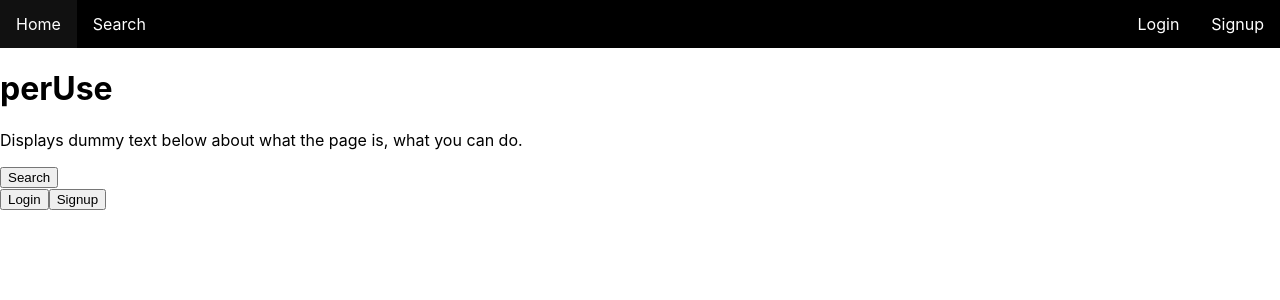
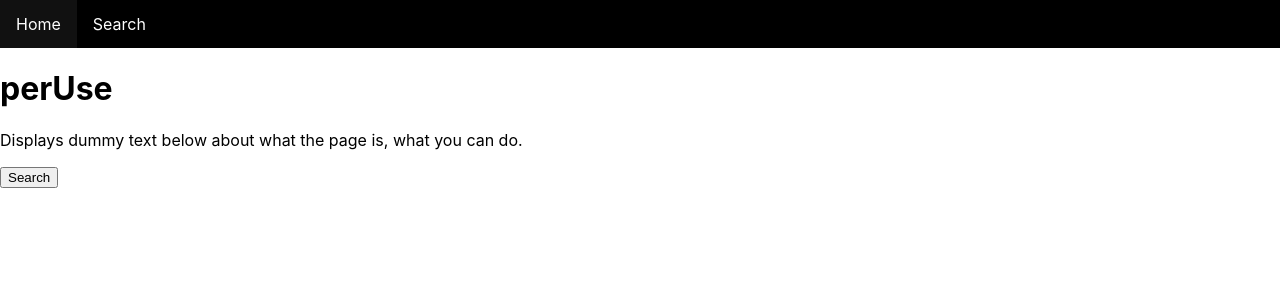
Before and after one commit to SPFlores/perUse, a React (Create React App) app in the folder Client/: page / in a window 1280 px wide. Shown: the top 300 px of the page. Built offline with nearby package versions, Linux system fonts and the light colour scheme.

Commit message:
navbar functionality, some CSS, landing updates

```diff
--- a/Client/src/App.css
+++ b/Client/src/App.css
@@ -1,31 +1,3 @@
-ul#navBar {
-  list-style-type: none;
-  margin: 0;
-  padding: 0;
-  overflow: hidden;
-  background-color: black
-}
-
-li.navLILeft {
-  float: left;
-}
-
-li.navLIRight {
-  float: right;
-}
-
-li a.navLink {
-  display: block;
-  color: white;
-  text-align: center;
-  padding: 14px 16px;
-  text-decoration: none;
-}
-
-li a:hover {
-  background-color: #111;
-}
-
 .App {
   text-align: center;
 }
--- a/Client/src/components/Navbar/Navbar.js
+++ b/Client/src/components/Navbar/Navbar.js
@@ -1,33 +1,39 @@
 import React, { useState, useEffect } from 'react'
+import { Redirect } from 'react-router-dom'
 
 const Navbar = _ => {
   const [navbarState, setNavbarState] = useState({
-    isLoggedIn: false
+    isLoggedIn: false,
+    loggedOut: true
   })
 
   useEffect(_ => {
     if (sessionStorage.getItem('isLoggedIn') === 'true') {
       setNavbarState({ ...navbarState, isLoggedIn: true })
-    } else {
-      setNavbarState({ ...navbarState, isLoggedIn: false })
     }
   }, [])
+
+  navbarState.handleLogout = e => {
+    // e.preventDefault()
+    console.log('you have logged out')
+    // setNavbarState({ ...navbarState, isLoggedIn: false })
+    sessionStorage.setItem('isLoggedIn', 'false')
+    sessionStorage.setItem('token', '')
+  }
 
   return (
     <ul id='navBar'>
       <li class='navLILeft'><a class='navLink' href='/'>Home</a></li>
       <li class='navLILeft'><a class='navLink' href='/search'>Search</a></li>
-      {navbarState.isLoggedIn
-        ? <li class='navLIRight'><a class='navLink' href=''>Logout</a></li> : null}
-      {navbarState.isLoggedIn
-        ? null
-        : <li class='navLIRight'><a class='navLink' href='/signup'>Signup</a></li>}
-      {navbarState.isLoggedIn
-        ? null
-        : <li class='navLIRight'><a class='navLink' href='/login'>Login</a></li>}
-
+      {sessionStorage.getItem('isLoggedIn') === 'true'
+        ? <li class='navLIRight'><a class='navLink' href='/' onClick={navbarState.handleLogout}>Logout</a></li> : null}
+      {sessionStorage.getItem('isLoggedIn') === 'false' || null
+        ? <li class='navLIRight'><a class='navLink' href='/signup'>Signup</a></li>
+        : null}
+      {sessionStorage.getItem('isLoggedIn') === 'false' || null
+        ? <li class='navLIRight'><a class='navLink' href='/login'>Login</a></li>
+        : null}
     </ul>
-
   )
 }
 
--- a/Client/src/index.css
+++ b/Client/src/index.css
@@ -1,13 +1,38 @@
+ul#navBar {
+  list-style-type: none;
+  margin: 0;
+  padding: 0;
+  overflow: hidden;
+  background-color: black
+}
+
+li.navLILeft {
+  float: left;
+}
+
+li.navLIRight {
+  float: right;
+}
+
+li a.navLink {
+  display: block;
+  color: white;
+  text-align: center;
+  padding: 14px 16px;
+  text-decoration: none;
+}
+
+li a:hover {
+  background-color: #111;
+}
+
 body {
   margin: 0;
-  font-family: -apple-system, BlinkMacSystemFont, 'Segoe UI', 'Roboto', 'Oxygen',
-    'Ubuntu', 'Cantarell', 'Fira Sans', 'Droid Sans', 'Helvetica Neue',
-    sans-serif;
+  font-family: -apple-system, BlinkMacSystemFont, 'Segoe UI', 'Roboto', 'Oxygen', 'Ubuntu', 'Cantarell', 'Fira Sans', 'Droid Sans', 'Helvetica Neue', sans-serif;
   -webkit-font-smoothing: antialiased;
   -moz-osx-font-smoothing: grayscale;
 }
 
 code {
-  font-family: source-code-pro, Menlo, Monaco, Consolas, 'Courier New',
-    monospace;
+  font-family: source-code-pro, Menlo, Monaco, Consolas, 'Courier New', monospace;
 }
--- a/Client/src/pages/Landing/Landing.js
+++ b/Client/src/pages/Landing/Landing.js
@@ -8,9 +8,9 @@ const LandingPage = _ => {
 
   useEffect(_ => {
     if (sessionStorage.getItem('isLoggedIn') === 'true') {
-      setLandingState({ ...landingState, isLoggedIn: sessionStorage.getItem('isLoggedIn') })
+      setLandingState({ ...landingState, isLoggedIn: true })
     } else {
-      setLandingState({ ...landingState, isLoggedIn: false })
+      sessionStorage.setItem('isLoggedIn', false)
     }
   }, [])
 
@@ -19,7 +19,6 @@ const LandingPage = _ => {
       <h1>perUse</h1>
       <p>Displays dummy text below about what the page is, what you can do.</p>
       {/* <ul>To Do
-        <li>Navbar functionality</li>
         <li>style everything</li>
       </ul> */}
       <div>
@@ -27,17 +26,6 @@ const LandingPage = _ => {
           <button>Search</button>
         </Link>
       </div>
-      {landingState.isLoggedIn
-        ? null
-        : <div>
-          <Link to='/login'>
-            <button>Login</button>
-          </Link>
-          <Link to='/signup'>
-            <button>Signup</button>
-          </Link>
-        </div>
-      }
     </div>
   )
 }
```
